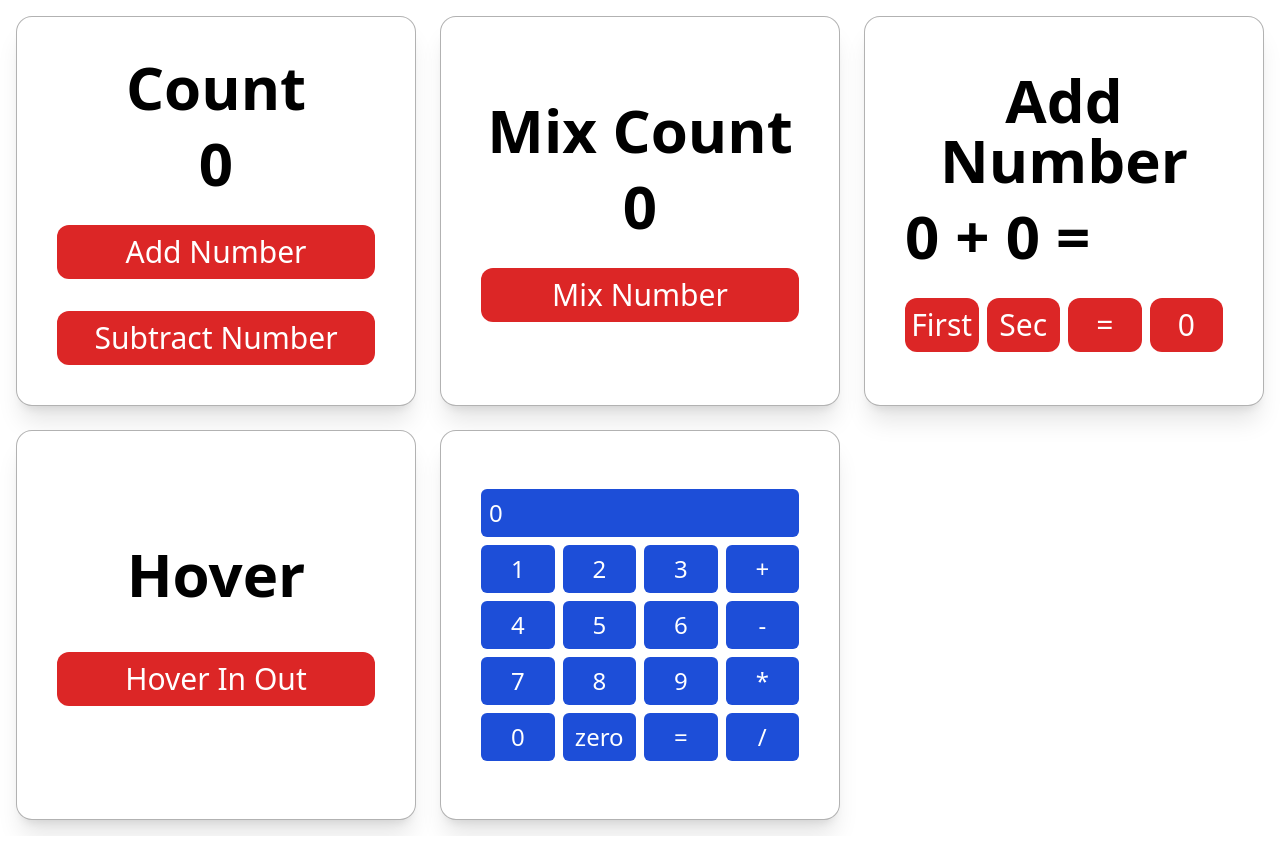
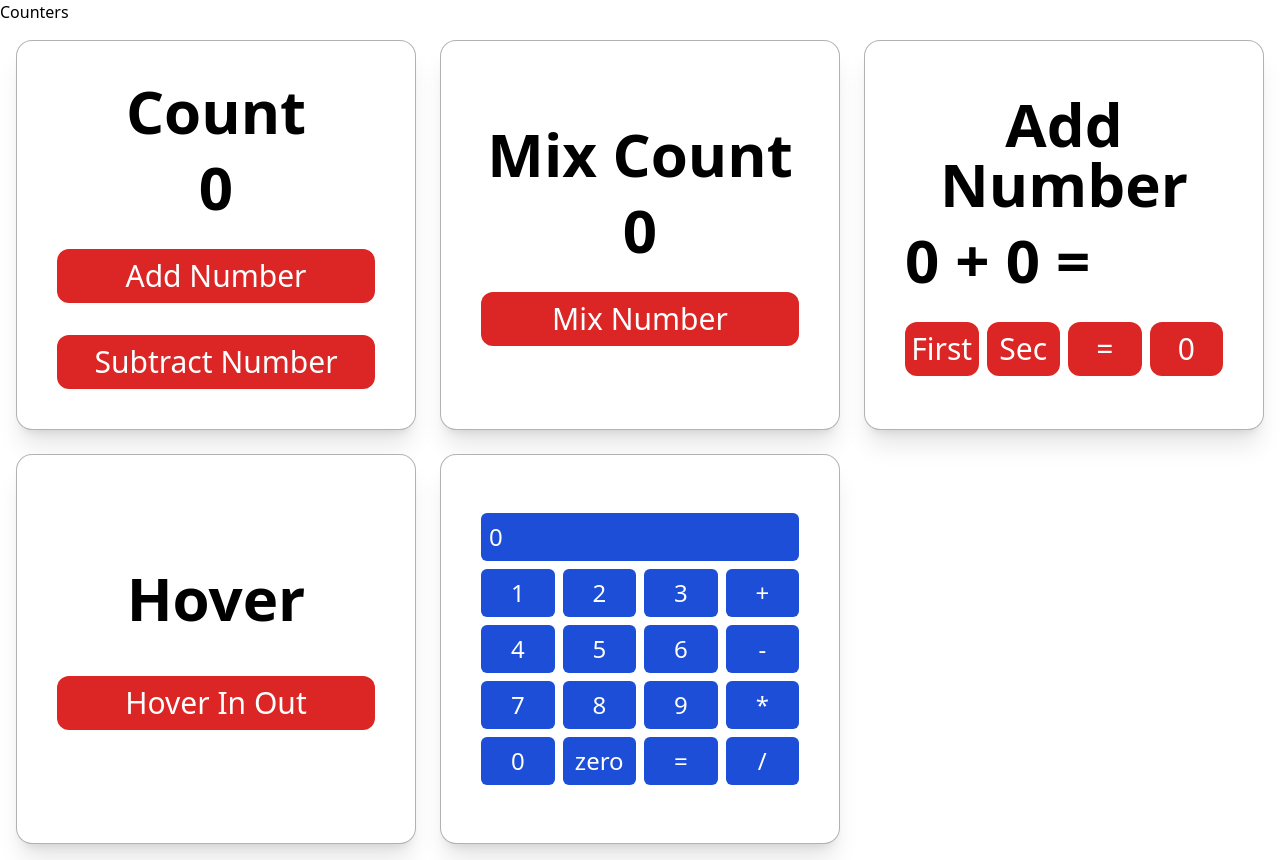
Before and after one commit to Sandeep-Luhaniwal/js-learn-start, a website built with Vite: page index.html in a window 1280 px wide. Before the commit the page ends 836 px from the top, so only its background shows below. Built offline with nearby package versions, Linux system fonts and the light colour scheme.

Commit message:
files add

```diff
--- a/index.html
+++ b/index.html
@@ -14,6 +14,7 @@
 </head>
 
 <body>
+  <a href="/counters.html">Counters</a>
   <div
     class="min-h-screen max-w-[1400px] mx-auto bg-white flex flex-col p-4 md:grid md:grid-cols-3 justify-center items-center gap-6">
     <div
```
Also changed, not shown: counters.html (+1 -0 lines).
